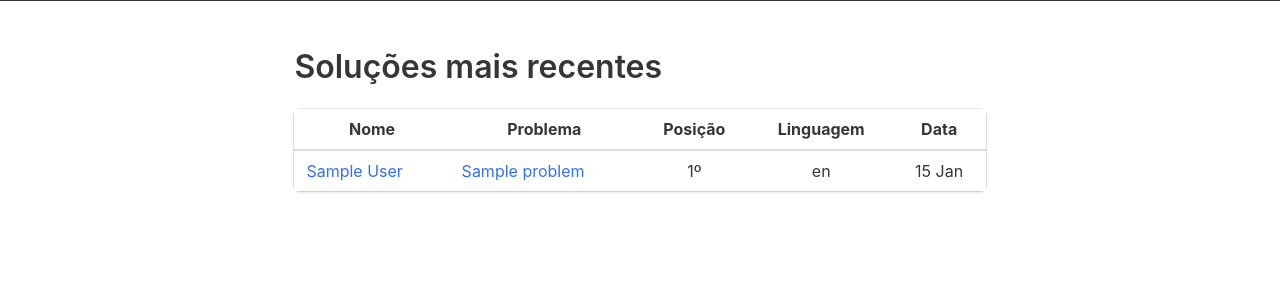
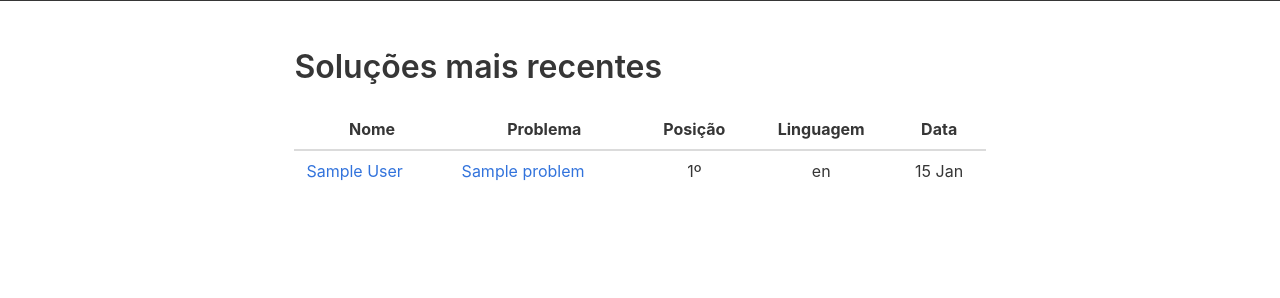
Before and after one commit to gacheiro/uri-com-cuscuz, a Flask app: page / in a window 1280 px wide. Shown: the part 160-458 px from the top of the page. Run offline with Flask 2, Linux system fonts and the light colour scheme; tables that the repository leaves empty hold one stand-in row (values such as "Sample post"); some libraries are stand-ins or nearby versions.

Commit message:
Retirada a box da tabela
A tabela ficava muito imprensada em telas pequenas

```diff
--- a/uricomcuscuz/templates/layout.html
+++ b/uricomcuscuz/templates/layout.html
@@ -59,12 +59,10 @@
               </h3>
             </p>
           </div>
-          <div class="box is-paddingless">
             <div class="table-container">
               {% block table %}
               {% endblock %}
             </div>
-          </div>
         </div>
       </div>
     </div>
```
